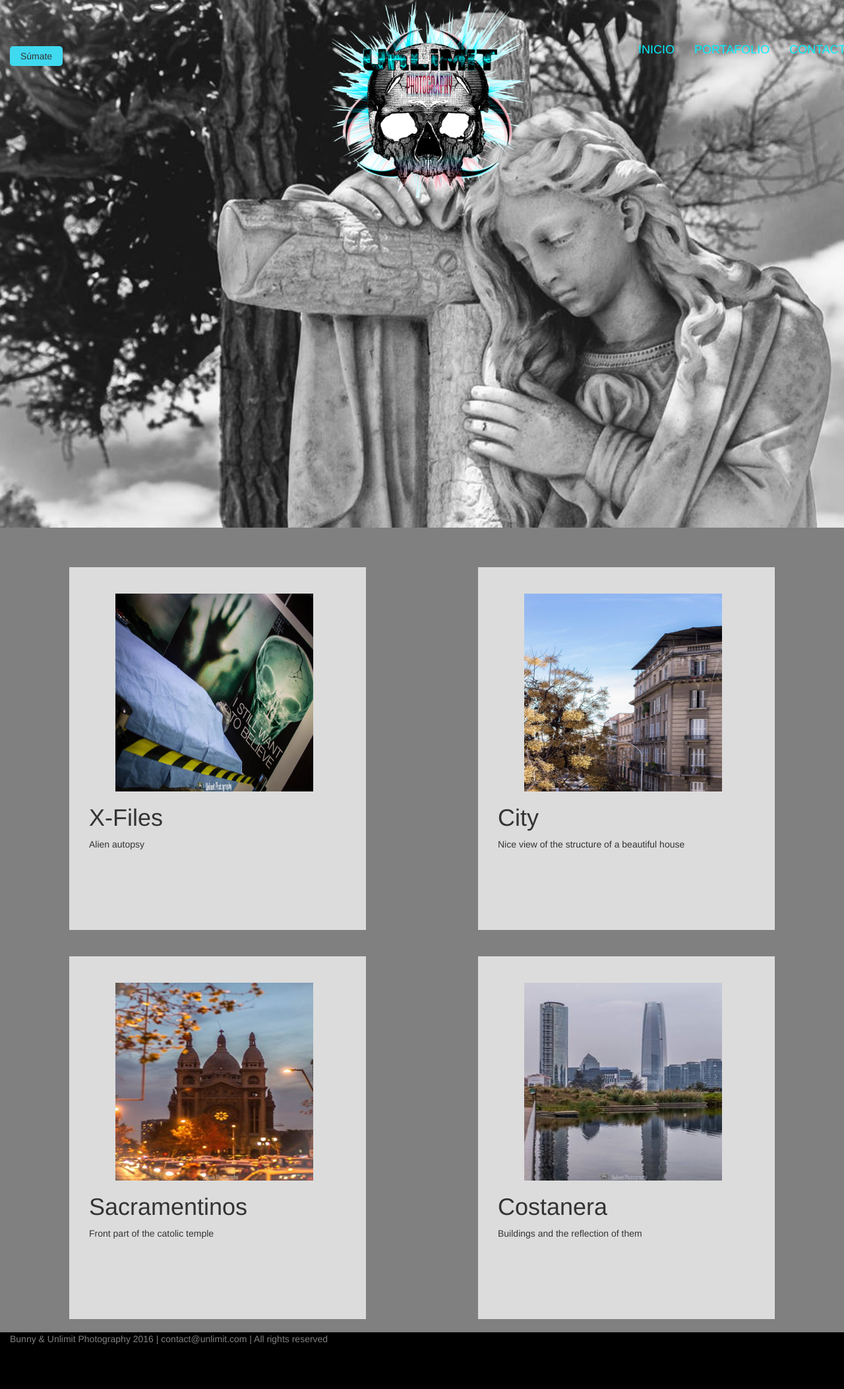
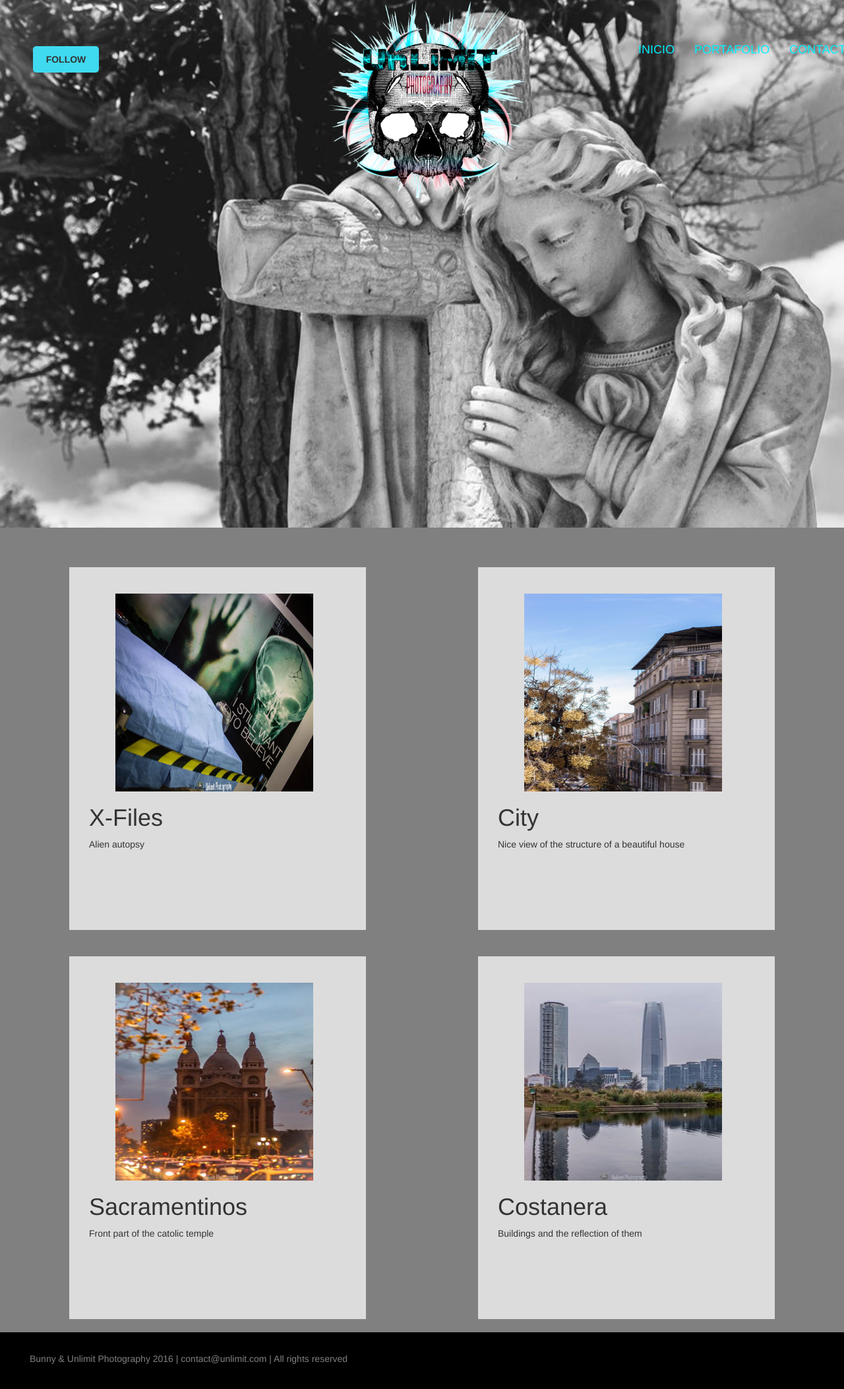
Before and after one commit to abrilnastassja13/mini, a plain HTML site: page index.html in a window 1280 px wide. Shown: the whole page at 66% size. Drawn offline with Linux system fonts and the light colour scheme.

Commit message:
ejercicio mini terminado

```diff
--- a/css/main.css
+++ b/css/main.css
@@ -13,12 +13,14 @@
 
 .boton {
 	background-color: #3FD9F0;
-	width: 80px;
-	height: 30px;
+	width: 100px;
+	height: 40px;
 	border: #3FD9F0;
 	border-radius: 5px;
 	position: absolute;
 	top: 70px;
+	left: 50px;
+	font-weight: bold;
 }
 
 li {
@@ -70,4 +72,5 @@ p,h1 {
 	background-color: black;
 	color: grey;
 	height: 90px;
+	padding: 30px;
 }
--- a/index.html
+++ b/index.html
@@ -14,7 +14,7 @@
   			<div class="container-fluid">
   				<div class="row">
   					<div class="col-md-4">
-  						<button class="boton">Súmate</button> <!-- BOTON SUMATE -->
+  						<button class="boton">FOLLOW</button> <!-- BOTON -->
   					</div>
   					<div class="col-4">
   					<img class="logo" src="img/logo.png"> <!-- LOGO -->
@@ -32,7 +32,7 @@
   			</div>
 		</header> 	<!-- FIN DE HEADER -->
 
-		<section class="imagenes">
+		<section class="imagenes"> <!-- INICIO FOTOS -->
 			<div class="container-fluid">
 				<div class="row">
 					<div class="col-md-6">
@@ -77,9 +77,9 @@
 					</div>
 				</div>
 			</div>
-		</section>
+		</section> <!-- FIN DE FOTOS -->
 
-		<footer class="foot">
+		<footer class="foot"> <!-- INICIO FOOTER -->
 			<div class="container-fluid">
 				<div class="row">
 					<div class="col-md-12">
@@ -87,7 +87,7 @@
 					</div>
 				</div>
 			</div>
-		</footer>
+		</footer> <!-- FIN DE FOOTER -->
 
 	</body>
 </html>
```
